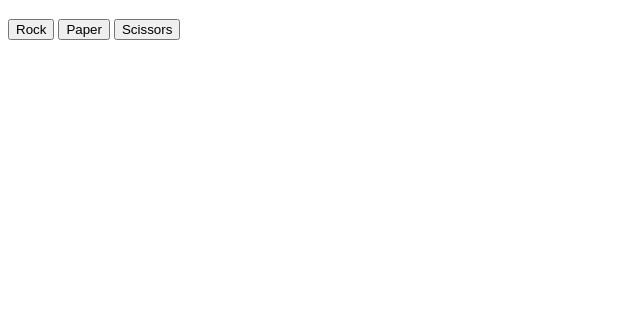
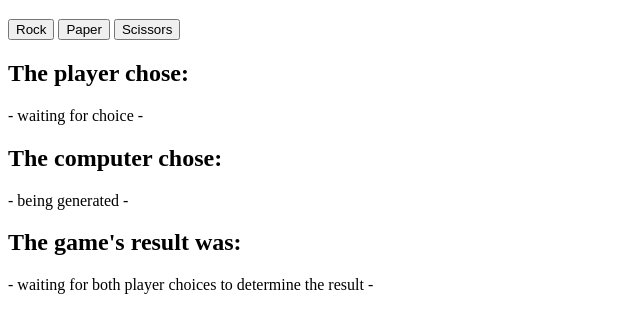
Before and after one commit to darkstardust98/Rock_Paper_Scissors, a plain HTML site: page index.html in a window 1280 px wide. Shown: the part 61-394 px from the top of the page, without its empty margins (0-640 px from the left). Drawn offline with Linux system fonts and the light colour scheme.

Commit message:
ADDED div to index.html that will be used to show the coices and the result of ongoing round

```diff
--- a/index.html
+++ b/index.html
@@ -11,5 +11,19 @@
     <button id="rock">Rock</button>
     <button id="paper">Paper</button>
     <button id="scissors">Scissors</button>
+    <div id="match">
+        <div id="player-choice">
+            <h2>The player chose:</h2>
+            <p id="player-selection">- waiting for choice -</p>
+        </div>
+        <div id="computer-choice">
+            <h2>The computer chose:</h2>
+            <p id="computer-selection">- being generated -</p>
+        </div>
+        <div id="result">
+            <h2>The game's result was:</h2>
+            <p id="game-result">- waiting for both player choices to determine the result -</p>
+        </div>
+    </div>
 </body>
 </html>
```
